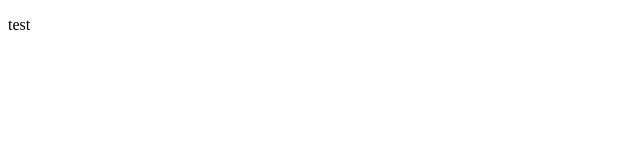
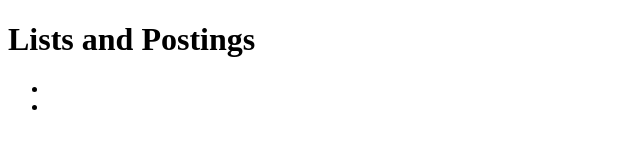
Before and after one commit to Mabonzo/Project, a plain HTML site: page scholarships.html in a window 1280 px wide. Shown: the whole page, without its empty margins (0-640 px from the left). Drawn offline with Linux system fonts and the light colour scheme.

Commit message:
scholarships update

```diff
--- a/scholarships.html
+++ b/scholarships.html
@@ -1,14 +1,20 @@
 <!DOCTYPE html>
 <html>
   <head>
-    </head>
+    <title>Project//Scholarships</title>
+  </head>
   <body>
     <header>
       <nav>
       </nav>
     </header>
+    <h1>Lists and Postings</h1>
+    <ul>
+      <!--<li><a href=""></a></li>-->
+      <li><a href=""></a></li>
+      <li><a href=""></a></li>
+    </ul>
     <footer>
-      <p>test</p>
     </footer>
   </body>
 </html>
```
